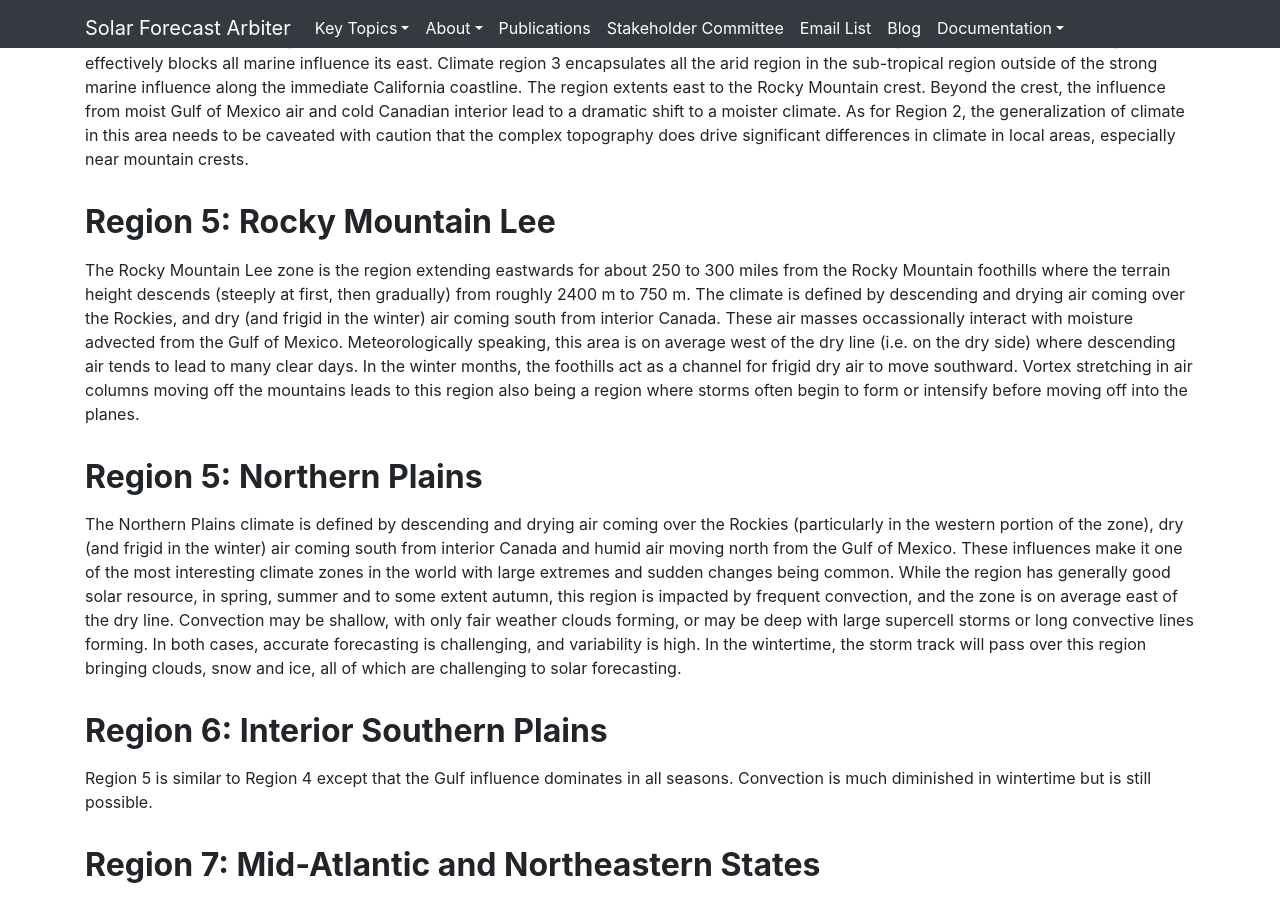
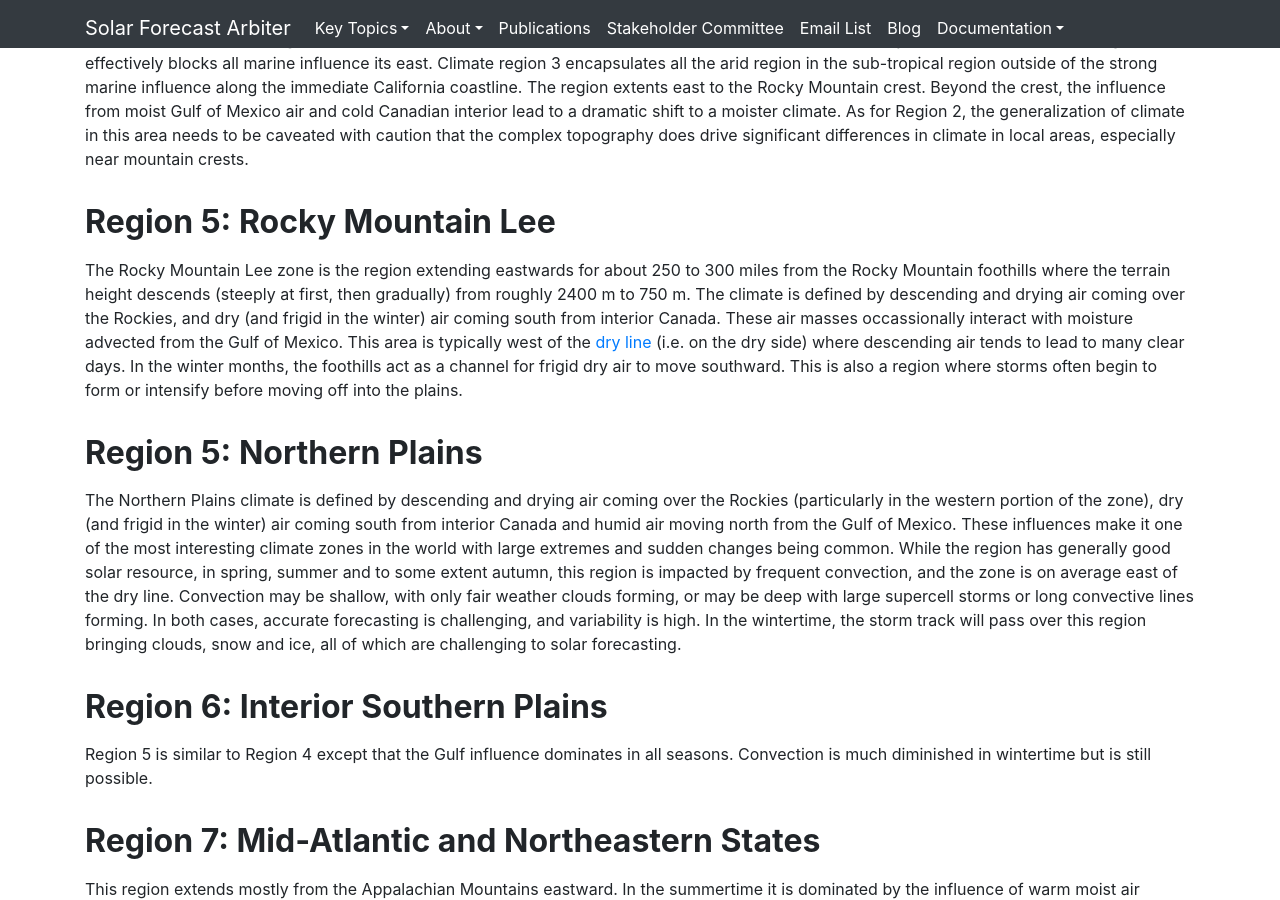
Before and after one commit to SolarArbiter/SolarArbiter.github.io, a Jekyll site: the page built from climatezones.md, in a window 1280 px wide and 900 px high, scrolled down 1044 px. Built offline with Jekyll 4.4.1, drawn with Linux system fonts in a browser that asks for light colours; a script that is not in the unit is left out; comment, search, counter and statistics services are not loaded; our own code applies the rules of GitHub Pages for plain Markdown files.

Commit message:
Update climatezones.md
Co-Authored-By: Will Holmgren <william.holmgren@gmail.com>

```diff
--- a/climatezones.md
+++ b/climatezones.md
@@ -25,7 +25,7 @@ The California Coastal Range mountains block much of the marine influence into t
 
 ## Region 5: Rocky Mountain Lee
 
-The Rocky Mountain Lee zone is the region extending eastwards for about 250 to 300 miles from the Rocky Mountain foothills where the terrain height descends (steeply at first, then gradually) from roughly 2400 m to 750 m.  The climate is defined by descending and drying air coming over the Rockies, and dry (and frigid in the winter) air coming south from interior Canada.  These air masses occassionally interact with moisture advected from the Gulf of Mexico.  Meteorologically speaking, this area is on average west of the dry line (i.e. on the dry side) where descending air tends to lead to many clear days.  In the winter months, the foothills act as a channel for frigid dry air to move southward. Vortex stretching in air columns moving off the mountains leads to this region also being a region where storms often begin to form or intensify before moving off into the planes.
+The Rocky Mountain Lee zone is the region extending eastwards for about 250 to 300 miles from the Rocky Mountain foothills where the terrain height descends (steeply at first, then gradually) from roughly 2400 m to 750 m.  The climate is defined by descending and drying air coming over the Rockies, and dry (and frigid in the winter) air coming south from interior Canada.  These air masses occassionally interact with moisture advected from the Gulf of Mexico.  This area is typically west of the [dry line](https://en.wikipedia.org/wiki/Dry_line) (i.e. on the dry side) where descending air tends to lead to many clear days.  In the winter months, the foothills act as a channel for frigid dry air to move southward. This is also a region where storms often begin to form or intensify before moving off into the plains.
 
 ## Region 5: Northern Plains
 
```
